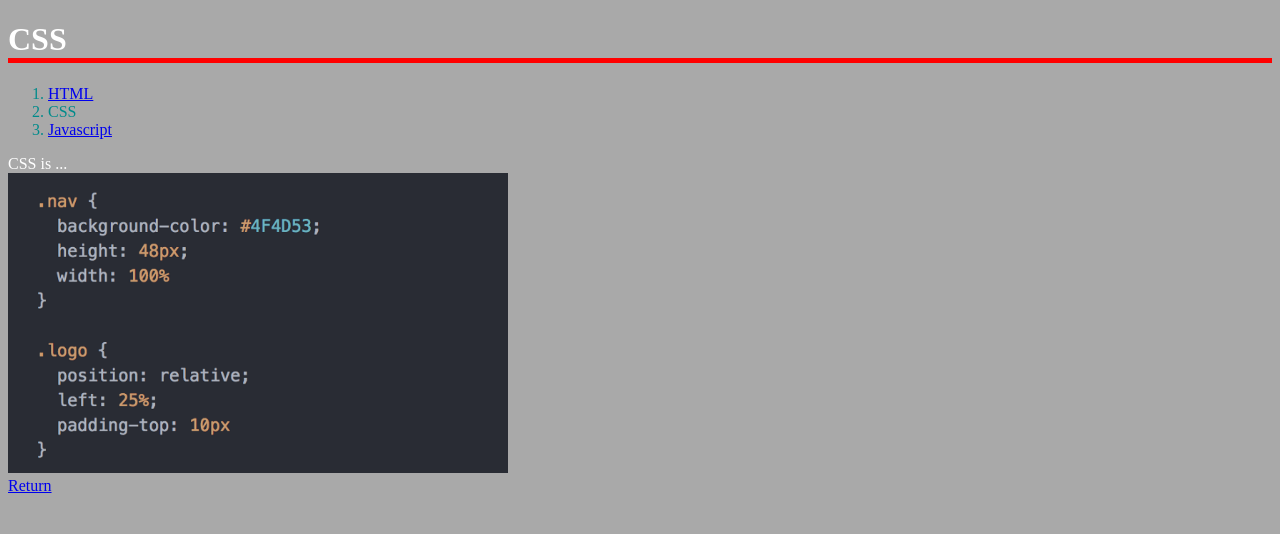
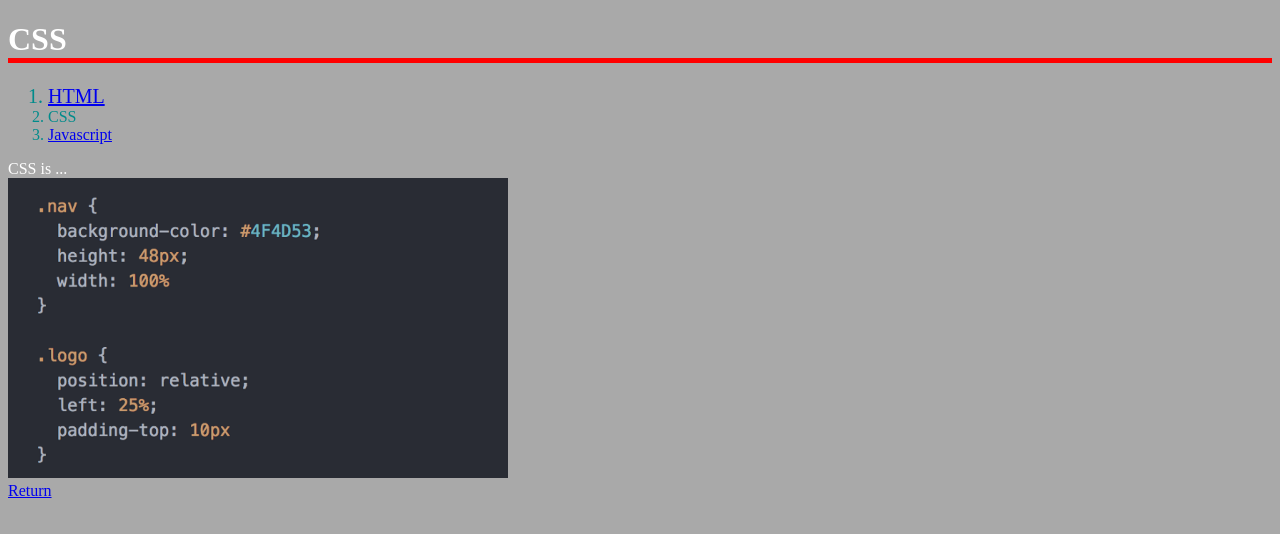
Before and after one commit to zakumann/zakumann, a plain HTML site: page css.html in a window 1280 px wide. In both pictures the pointer is over the item "HTML". Drawn offline with Linux system fonts and the light colour scheme.

Commit message:
add hover

```diff
--- a/web.css
+++ b/web.css
@@ -11,3 +11,6 @@ body{
     background-color: darkgray;
     color:white;
 }
+li:hover{
+    font-size: 20px;
+}
```
